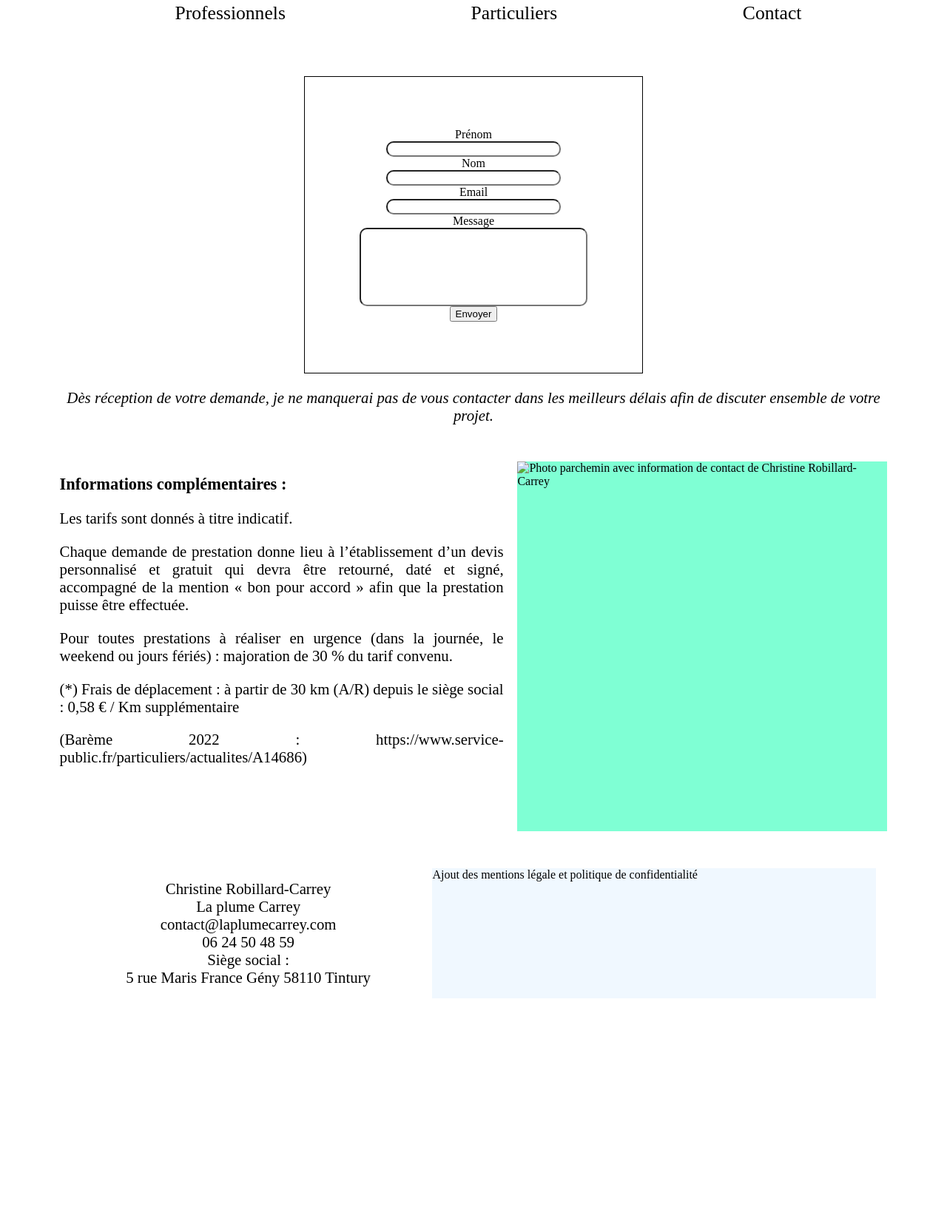
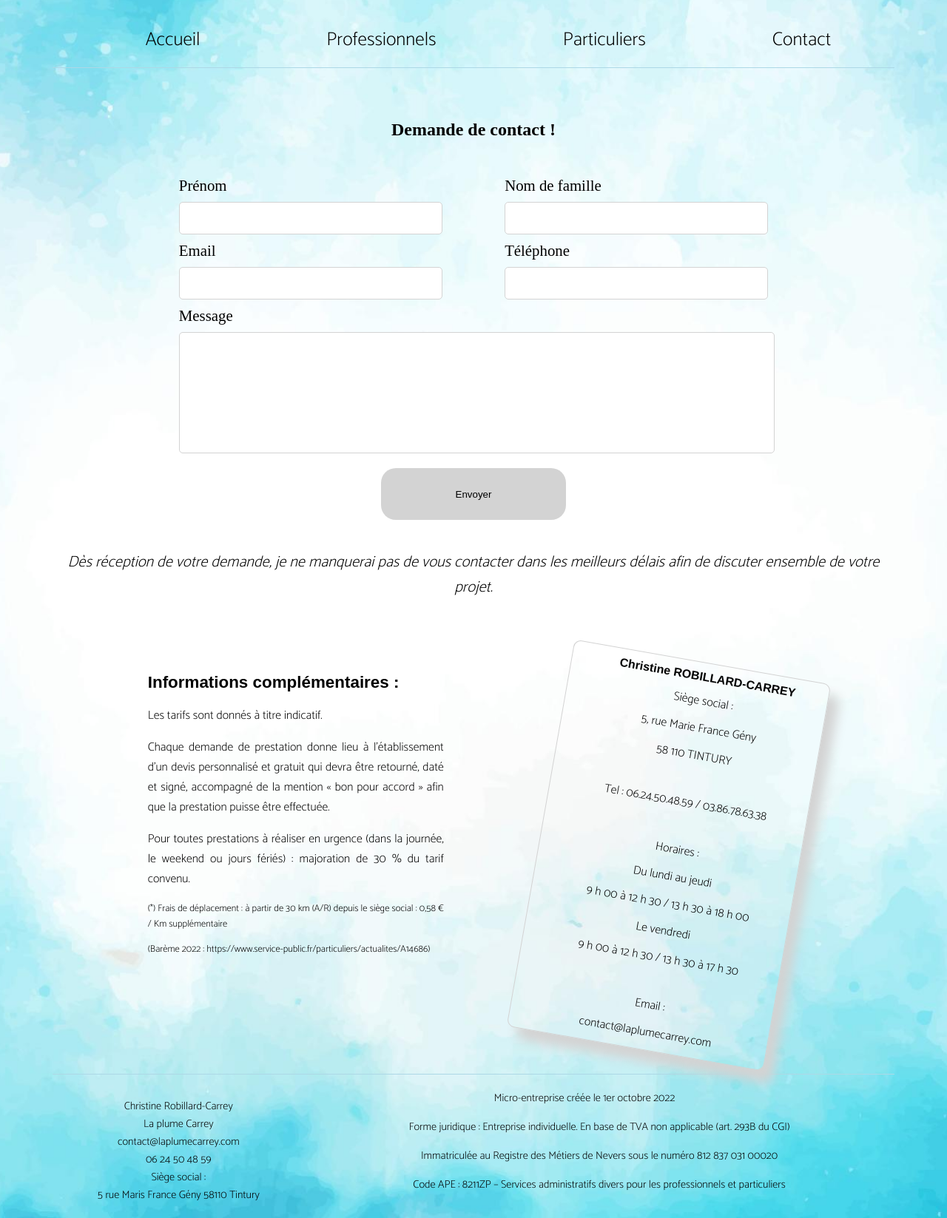
Before and after one commit to Oreilleu/La-plume-Carrey, a plain HTML site: page contact.html in a window 1280 px wide. Shown: the part 395-2042 px from the top of the page at 74% size. Before the commit the page ends 1753 px from the top, so only its background shows below. Drawn offline with Linux system fonts and the light colour scheme; a web font is replaced by a local one.

Commit message:
Manque logique + détails css + responsive

```diff
--- a/contact.html
+++ b/contact.html
@@ -29,12 +29,13 @@
             />
           </a>
           <div class="container_header-text">
-            <h1>Secrétaire administrative indépendante & écrivain public</h1>
+            <p>Secrétaire administrative indépendante & écrivain public</p>
             <p>Contact</p>
           </div>
         </div>
         <nav>
           <ul>
+            <li><a href="./index.html">Accueil</a></li>
             <li><a href="./professionnels.html">Professionnels</a></li>
             <li><a href="./particuliers.html">Particuliers</a></li>
             <li><a href="./contact.html">Contact</a></li>
@@ -42,15 +43,30 @@
         </nav>
       </header>
       <main>
+        <h1 class="title_contact">Demande de contact !</h1>
         <form>
-          <label for="name">Prénom</label>
-          <input type="text" id="name" />
-          <label for="surname">Nom</label>
-          <input type="text" id="surname" />
-          <label for="email">Email</label>
-          <input type="email" id="email" />
+          <div class="top_form">
+            <div class="top_form-input">
+              <label for="name">Prénom</label>
+              <input type="text" id="name" maxlength="40" />
+            </div>
+            <div class="top_form-input">
+              <label for="surname">Nom de famille</label>
+              <input type="text" id="surname" maxlength="40" />
+            </div>
+          </div>
+          <div class="top_form">
+            <div class="top_form-input">
+              <label for="email">Email</label>
+              <input type="email" id="email" maxlength="80" />
+            </div>
+            <div class="top_form-input">
+              <label for="phone">Téléphone</label>
+              <input type="phone" id="phone" maxlength="10" />
+            </div>
+          </div>
           <label for="textarea">Message</label>
-          <input type="textarea" id="textarea" />
+          <input type="textarea" id="textarea" maxlength="400" wrap="hard" />
           <button type="submit">Envoyer</button>
         </form>
         <p class="contact_form-info">
@@ -71,21 +87,36 @@
               Pour toutes prestations à réaliser en urgence (dans la journée, le
               weekend ou jours fériés) : majoration de 30 % du tarif convenu.
             </p>
-            <p>
+            <p id="small">
               (*) Frais de déplacement : à partir de 30 km (A/R) depuis le siège
               social : 0,58 € / Km supplémentaire
             </p>
-            <p>
+            <p id="small">
               (Barème 2022 :
               https://www.service-public.fr/particuliers/actualites/A14686)
             </p>
           </div>
 
-          <div class="contact-container-img">
-            <img
-              src=""
-              alt="Photo parchemin avec information de contact de Christine Robillard-Carrey"
-            />
+          <div class="contact-container-info">
+            <h2>Christine ROBILLARD-CARREY</h2>
+            <p>Siège social :</p>
+            <p>5, rue Marie France Gény</p>
+            <p>58 110 TINTURY</p>
+            <br />
+            <p>Tel : 06.24.50.48.59 / 03.86.78.63.38</p>
+            <br />
+            <p>Horaires :</p>
+            <p>Du lundi au jeudi</p>
+            <p>9 h 00 à 12 h 30 / 13 h 30 à 18 h 00</p>
+            <p>Le vendredi</p>
+            <p>9 h 00 à 12 h 30 / 13 h 30 à 17 h 30</p>
+            <br />
+            <p>Email :</p>
+            <p>
+              <a href="mailto:contact@laplumecarrey.com"
+                >contact@laplumecarrey.com</a
+              >
+            </p>
           </div>
         </div>
       </main>
@@ -101,7 +132,21 @@
           </ul>
         </div>
         <div class="footer_polite">
-          Ajout des mentions légale et politique de confidentialité
+          <p>Micro-entreprise créée le 1er octobre 2022</p>
+          <ul>
+            <li>
+              Forme juridique : Entreprise individuelle. En base de TVA non
+              applicable (art. 293B du CGI)
+            </li>
+            <li>
+              Immatriculée au Registre des Métiers de Nevers sous le numéro 812
+              837 031 00020
+            </li>
+            <li>
+              Code APE : 8211ZP – Services administratifs divers pour les
+              professionnels et particuliers
+            </li>
+          </ul>
         </div>
       </footer>
     </div>
--- a/index.css
+++ b/index.css
@@ -1,12 +1,17 @@
 /*
     Base
 */
+@import url('https://fonts.googleapis.com/css2?family=Arapey&family=Catamaran:wght@100;200&family=Della+Respira&display=swap');
+body{
+    background: url(./img/fond3.jpg);
+    background-repeat: no-repeat;
+    background-size: cover;
+    background-position: center;
+}
 
-/* *, *::after, *::before{
-    margin: 0;
-    padding: 0;
-    box-sizing: inherit;
-} */
+strong {
+    font-weight: 100;
+}
 
 a{
     text-decoration: none;
@@ -16,16 +21,19 @@ a{
 h1{
     font-size: 1.5em;
     font-weight: 700;
+    font-family: 'Arapey', serif;
 }
 
 h2{
     font-size: 1.4em;
     font-weight: 600;
+    font-family: sans-serif;
 }
 
 p, li, span, h3{
     font-size: 1.3em;
     font-weight: 400;
+    font-family: 'Catamaran', sans-serif;
 }
 
 main{
@@ -38,6 +46,15 @@ main{
 /*
     Header - Commun à toutes les pages
 */
+header {
+    border-bottom: 1px solid lightblue;
+}
+
+.place_title-header{
+    font-size: 2.2em;
+    margin-top: 50px;
+}
+
 .container{
     width: 90%;
     margin: auto;
@@ -50,12 +67,24 @@ main{
 .container_header-img{
     width: 350px;
     height: 350px;
-    background-color: aquamarine;
 }
 
 .container_header-text{
-    margin: 40px auto;
+    margin:  auto;
     text-align: center;
+}
+
+.place_title-header-flex{
+    font-size: 1.7em;
+    margin-top: 50px;
+    display: flex;
+    flex-direction: column;
+}
+
+.place_title-header-flex span:first-child{
+    background-color: red;
+    justify-content: flex-start;
+    align-items: flex-start;
 }
 
 .container_header-text p {
@@ -71,6 +100,7 @@ header nav ul{
     justify-content: space-around;
     list-style-type: none;
     margin-top: 40px;
+    margin-top: 70px;
 }
 
 header nav ul li{
@@ -92,19 +122,30 @@ header nav ul li:hover{
 footer{
     display: flex;
     justify-content: space-around;
-    margin-top: 50px;
+    margin-top: 30px;
+    padding-top: 20px;
+    font-size: 0.7em;
+    border-top: 1px solid lightblue;
 }
 
 
 .footer_contact ul {
     list-style-type: none;
     text-align: center;
-    width: 400px;
 }
 
 .footer_polite {
-    width: 600px;
-    background-color: aliceblue;
+    width: 70%;
+    text-align: center;
+}
+
+.footer_polite p{
+    margin-top: 0;
+}
+
+.footer_polite ul li{
+    list-style-type: none;
+    margin: 15px 0;
 }
 
 /*
@@ -127,7 +168,7 @@ footer{
     height: 400px;
     border-radius: 50%;
     margin-right: 80px;
-    background-color: aquamarine;
+    object-fit: cover;
 }
 
 .main_bot-intro {
@@ -143,6 +184,12 @@ footer{
     width: 30%;
     height: 180px;
     text-align: center;
+    margin-bottom: 50px;
+}
+
+.main_bot-card p{
+    width: 60%;
+    margin: auto;
 }
 
 /*------------------------------------------------------------------------*/
@@ -184,6 +231,10 @@ footer{
     width: 40%;
 }
 
+.tarif_professionnels-athome li, .tarif_professionnels-onsite li {
+    margin: 15px 0;
+}
+
 .mission_ponctual-container h2{
     text-align: center;
 }
@@ -193,6 +244,7 @@ footer{
     text-align: center;
     margin: auto;
 }
+
 
 .mission_ponctual-audio h3 span, .mission_ponctual-page h3 span {
     font-size: 13px;
@@ -204,13 +256,13 @@ footer{
     font-size: 1.5em;
 }
 
-.mission_ponctual-audio p , .mission_ponctual-page p{
+.mission_ponctual-audio li , .mission_ponctual-page li{
     display: flex;
     justify-content: space-between;
     margin: 10px 300px;
 }
 
-.mission_ponctual-audio p span, .mission_ponctual-page p span{
+.mission_ponctual-audio li span, .mission_ponctual-page li span{
     font-size: 1em;
 }
 
@@ -219,7 +271,7 @@ footer{
 }
 
 .move_fee{
-    text-align: center;
+    /* text-align: center; */
     margin-top: 30px;
     font-size: 12px;
 }
@@ -233,6 +285,11 @@ footer{
     width: 65%;
     text-align: center;
     margin: 50px auto;
+}
+
+.main_top-tarif {
+    margin: auto;
+    width: 50%;
 }
 
 .main_top-tarif li {
@@ -281,10 +338,9 @@ td{
 }
 
 .tarif_info{
-    margin-top: 30px;
-    font-size: 12px;
     font-size: 12px;
 }
+
 
 /*------------------------------------------------------------------------*/
 
@@ -292,30 +348,72 @@ td{
     Contact page
 */
 
+.title_contact{
+    text-align: center;
+    margin-bottom: 50px;
+}
+
+.top_form{
+    display: flex;
+    justify-content: space-between;
+    /* margin-bottom: 30px; */
+}
+
 form{
+    width: 70%;
+    margin: 30px auto;
     display: flex;
     flex-direction: column;
-    justify-content: center;
-    align-items: center;
-    margin: auto;
-    border: 1px solid black;
-    width: 40%;
-    height: 400px;
 }
 
+form input{
+    width: 350px;
+    height: 40px;
+    border: 1px solid lightgrey;
+    border-radius: 5px;
+    outline: none;
+    transition: 300ms;
+    text-align: center;
+    font-size: 1.2em;
+    margin: 10px 0;
+}
 
-form input {
-    width: 50%;
-    border-radius: 10px;
-    outline: none;
-    text-align: center;
+form label {
+    font-size: 1.3em;
+    font-weight: 500;
+}
+
+form button {
+    width: 250px;
+    height: 70px;
+    border-radius: 20px;
+    /* background-color: aqua; */
+    border: none;
+    margin: 10px auto;
+    background-color: lightgray;
+    transition: 400ms;
+}
+
+form button:hover {
+    background-color: aqua;
 }
 
 #textarea{
-    width: 300px;
-    height: 100px;
-    text-align: start;
+    width: 100%;
+    height: 160px;
+    text-align: initial;
+    padding-left: 5px;
 }
+
+.top_form-input{
+    display: flex;
+    flex-direction: column;
+}
+
+form input:hover{
+    border-color: lightblue;
+}
+
 
 .contact_form-info{
     text-align: center;
@@ -325,19 +423,34 @@ form input {
 
 .contact_info-contianer{
     display: flex;
-    justify-content: space-around;
+    justify-content: space-evenly;
     margin-top: 50px;
+    margin-top: 80px;
 }
 
 .contact_info-contianer p{
     width: 600px;
     text-align: justify;
+    font-size: 1em;
+    width: 400px;
+}
+#small{
+    font-size: 0.8em;
 }
 
-.contact-container-img{
-    width: 500px;
-    height: 500px;
-    background-color: aquamarine;
+.contact-container-info{
+    transform: rotate(10deg);
+    border: 1px solid lightgrey;
+    border-radius: 10px;
+    box-shadow: 15px 15px 15px lightgrey;
+    width: 350px;
+}
+
+.contact-container-info h2, .contact-container-info p{
+    text-align: center;
+    margin: 10px;
+    font-size: 1em;
+    width: 350px;
 }
 
 /*------------------------------------------------------------------------*/
```
Also changed, not shown: index.html (+28 -5 lines), particuliers.html (+36 -11 lines), professionnels.html (+45 -16 lines), img/fond1.jpg (added), img/fond2.jpg (added), img/fond3.jpg (added).
